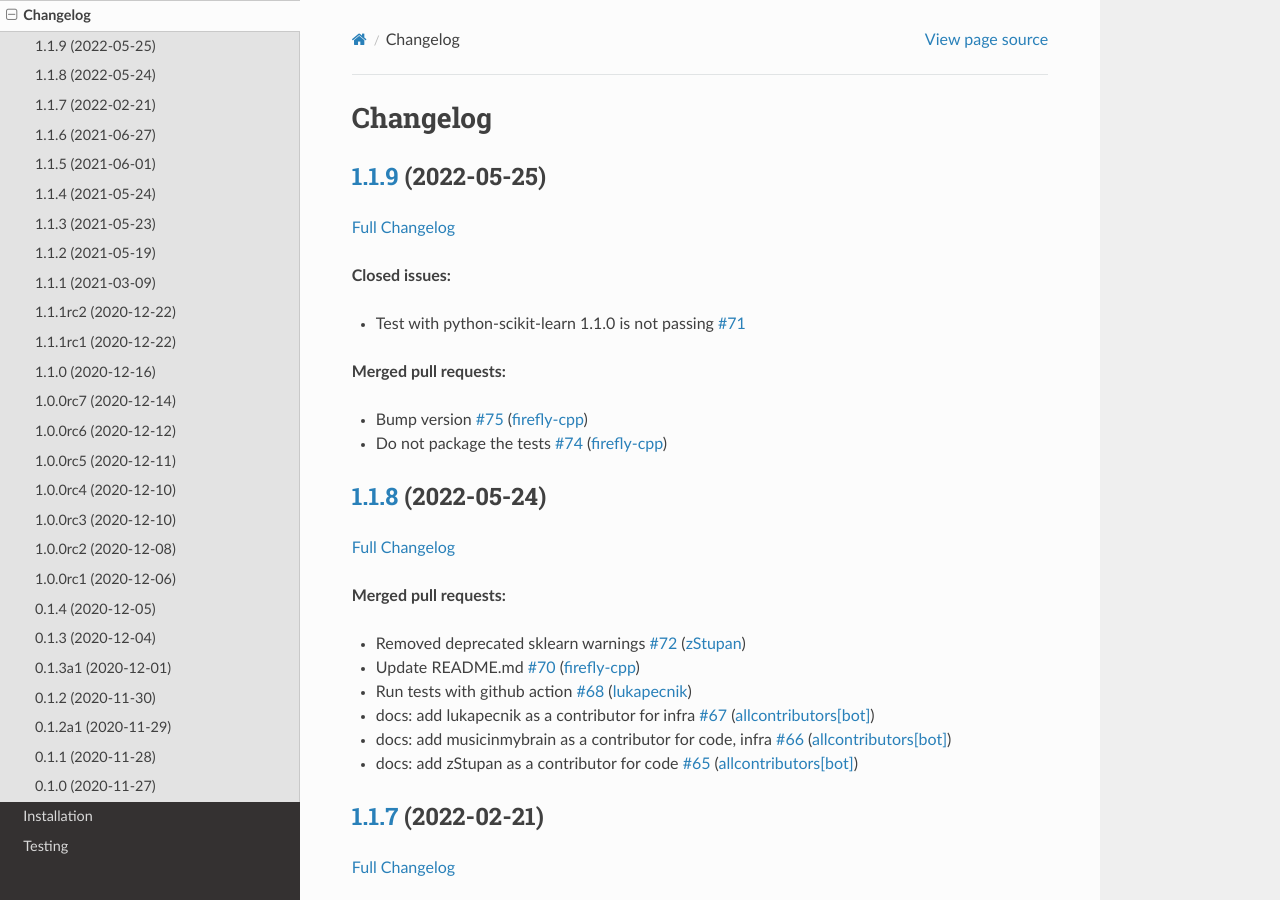
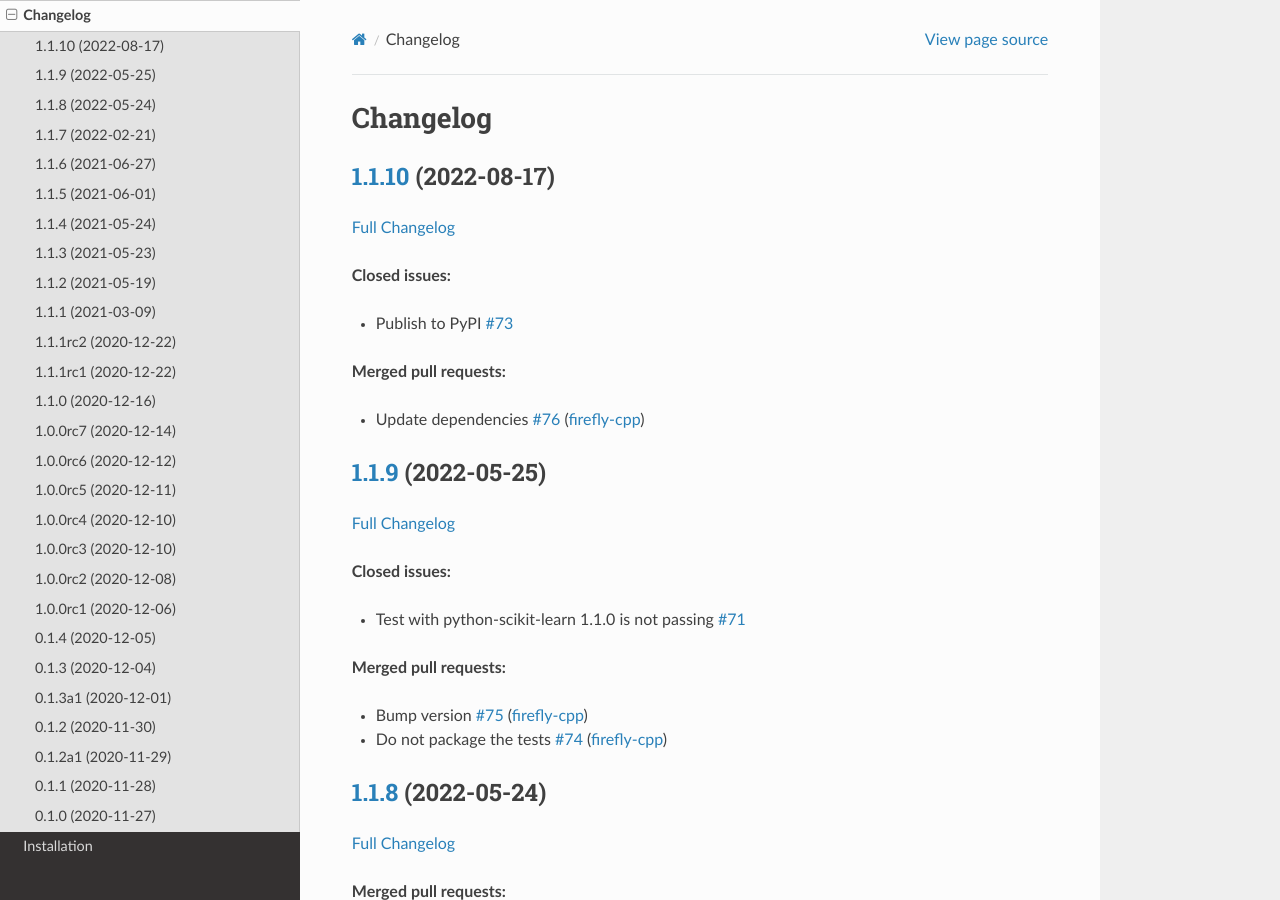
Before and after one commit to firefly-cpp/NiaAML, a Sphinx documentation site: the page built from docs/changelog.rst, in a window 1280 px wide and 900 px high. Built offline with Sphinx 7.4.7 and the Read the Docs theme 2.0.0, drawn with Linux system fonts in a browser that asks for light colours.

Commit message:
Update change logs [skip ci]

```diff
--- a/docs/changelog.rst
+++ b/docs/changelog.rst
@@ -1,11 +1,30 @@
 Changelog
 =========
 
-`1.1.9 <https://github.com/lukapecnik/NiaAML/tree/1.1.9>`__ (2022-05-25)
+`1.1.10 <https://github.com/lukapecnik/niaaml/tree/1.1.10>`__ (2022-08-17)
+--------------------------------------------------------------------------
+
+`Full
+Changelog <https://github.com/lukapecnik/niaaml/compare/1.1.9...1.1.10>`__
+
+**Closed issues:**
+
+-  Publish to PyPI
+   `#73 <https://github.com/lukapecnik/NiaAML/issues/73>`__
+
+**Merged pull requests:**
+
+-  Update dependencies
+   `#76 <https://github.com/lukapecnik/NiaAML/pull/76>`__
+   (`firefly-cpp <https://github.com/firefly-cpp>`__)
+
+.. _section-1:
+
+`1.1.9 <https://github.com/lukapecnik/niaaml/tree/1.1.9>`__ (2022-05-25)
 ------------------------------------------------------------------------
 
 `Full
-Changelog <https://github.com/lukapecnik/NiaAML/compare/1.1.8...1.1.9>`__
+Changelog <https://github.com/lukapecnik/niaaml/compare/1.1.8...1.1.9>`__
 
 **Closed issues:**
 
@@ -184,17 +203,17 @@ Changelog <https://github.com/lukapecnik/NiaAML/compare/1.1.1rc2...1.1.1>`__
    `#44 <https://github.com/lukapecnik/NiaAML/pull/44>`__
    (`firefly-cpp <https://github.com/firefly-cpp>`__)
 
-`1.1.1rc2 <https://github.com/lukapecnik/NiaAML/tree/1.1.1rc2>`__ (2020-12-22)
+`1.1.1rc2 <https://github.com/lukapecnik/niaaml/tree/1.1.1rc2>`__ (2020-12-22)
 ------------------------------------------------------------------------------
 
 `Full
-Changelog <https://github.com/lukapecnik/NiaAML/compare/1.1.1rc1...1.1.1rc2>`__
+Changelog <https://github.com/lukapecnik/niaaml/compare/1.1.1rc1...1.1.1rc2>`__
 
-`1.1.1rc1 <https://github.com/lukapecnik/NiaAML/tree/1.1.1rc1>`__ (2020-12-22)
+`1.1.1rc1 <https://github.com/lukapecnik/niaaml/tree/1.1.1rc1>`__ (2020-12-22)
 ------------------------------------------------------------------------------
 
 `Full
-Changelog <https://github.com/lukapecnik/NiaAML/compare/1.1.0...1.1.1rc1>`__
+Changelog <https://github.com/lukapecnik/niaaml/compare/1.1.0...1.1.1rc1>`__
 
 **Merged pull requests:**
 
@@ -202,19 +221,19 @@ Changelog <https://github.com/lukapecnik/NiaAML/compare/1.1.0...1.1.1rc1>`__
    `#43 <https://github.com/lukapecnik/NiaAML/pull/43>`__
    (`lukapecnik <https://github.com/lukapecnik>`__)
 
-.. _section-9:
+.. _section-10:
 
-`1.1.0 <https://github.com/lukapecnik/NiaAML/tree/1.1.0>`__ (2020-12-16)
+`1.1.0 <https://github.com/lukapecnik/niaaml/tree/1.1.0>`__ (2020-12-16)
 ------------------------------------------------------------------------
 
 `Full
-Changelog <https://github.com/lukapecnik/NiaAML/compare/1.0.0rc7...1.1.0>`__
+Changelog <https://github.com/lukapecnik/niaaml/compare/1.0.0rc7...1.1.0>`__
 
-`1.0.0rc7 <https://github.com/lukapecnik/NiaAML/tree/1.0.0rc7>`__ (2020-12-14)
+`1.0.0rc7 <https://github.com/lukapecnik/niaaml/tree/1.0.0rc7>`__ (2020-12-14)
 ------------------------------------------------------------------------------
 
 `Full
-Changelog <https://github.com/lukapecnik/NiaAML/compare/1.0.0rc6...1.0.0rc7>`__
+Changelog <https://github.com/lukapecnik/niaaml/compare/1.0.0rc6...1.0.0rc7>`__
 
 **Closed issues:**
 
@@ -228,11 +247,11 @@ Changelog <https://github.com/lukapecnik/NiaAML/compare/1.0.0rc6...1.0.0rc7>`__
    `#39 <https://github.com/lukapecnik/NiaAML/pull/39>`__
    (`firefly-cpp <https://github.com/firefly-cpp>`__)
 
-`1.0.0rc6 <https://github.com/lukapecnik/NiaAML/tree/1.0.0rc6>`__ (2020-12-12)
+`1.0.0rc6 <https://github.com/lukapecnik/niaaml/tree/1.0.0rc6>`__ (2020-12-12)
 ------------------------------------------------------------------------------
 
 `Full
-Changelog <https://github.com/lukapecnik/NiaAML/compare/1.0.0rc5...1.0.0rc6>`__
+Changelog <https://github.com/lukapecnik/niaaml/compare/1.0.0rc5...1.0.0rc6>`__
 
 **Closed issues:**
 
@@ -251,11 +270,11 @@ Changelog <https://github.com/lukapecnik/NiaAML/compare/1.0.0rc5...1.0.0rc6>`__
    `#36 <https://github.com/lukapecnik/NiaAML/pull/36>`__
    (`firefly-cpp <https://github.com/firefly-cpp>`__)
 
-`1.0.0rc5 <https://github.com/lukapecnik/NiaAML/tree/1.0.0rc5>`__ (2020-12-11)
+`1.0.0rc5 <https://github.com/lukapecnik/niaaml/tree/1.0.0rc5>`__ (2020-12-11)
 ------------------------------------------------------------------------------
 
 `Full
-Changelog <https://github.com/lukapecnik/NiaAML/compare/1.0.0rc4...1.0.0rc5>`__
+Changelog <https://github.com/lukapecnik/niaaml/compare/1.0.0rc4...1.0.0rc5>`__
 
 **Closed issues:**
 
@@ -267,11 +286,11 @@ Changelog <https://github.com/lukapecnik/NiaAML/compare/1.0.0rc4...1.0.0rc5>`__
 -  Conda support `#35 <https://github.com/lukapecnik/NiaAML/pull/35>`__
    (`lukapecnik <https://github.com/lukapecnik>`__)
 
-`1.0.0rc4 <https://github.com/lukapecnik/NiaAML/tree/1.0.0rc4>`__ (2020-12-10)
+`1.0.0rc4 <https://github.com/lukapecnik/niaaml/tree/1.0.0rc4>`__ (2020-12-10)
 ------------------------------------------------------------------------------
 
 `Full
-Changelog <https://github.com/lukapecnik/NiaAML/compare/1.0.0rc3...1.0.0rc4>`__
+Changelog <https://github.com/lukapecnik/niaaml/compare/1.0.0rc3...1.0.0rc4>`__
 
 **Merged pull requests:**
 
@@ -282,17 +301,17 @@ Changelog <https://github.com/lukapecnik/NiaAML/compare/1.0.0rc3...1.0.0rc4>`__
    `#32 <https://github.com/lukapecnik/NiaAML/pull/32>`__
    (`firefly-cpp <https://github.com/firefly-cpp>`__)
 
-`1.0.0rc3 <https://github.com/lukapecnik/NiaAML/tree/1.0.0rc3>`__ (2020-12-10)
+`1.0.0rc3 <https://github.com/lukapecnik/niaaml/tree/1.0.0rc3>`__ (2020-12-10)
 ------------------------------------------------------------------------------
 
 `Full
-Changelog <https://github.com/lukapecnik/NiaAML/compare/1.0.0rc2...1.0.0rc3>`__
+Changelog <https://github.com/lukapecnik/niaaml/compare/1.0.0rc2...1.0.0rc3>`__
 
-`1.0.0rc2 <https://github.com/lukapecnik/NiaAML/tree/1.0.0rc2>`__ (2020-12-08)
+`1.0.0rc2 <https://github.com/lukapecnik/niaaml/tree/1.0.0rc2>`__ (2020-12-08)
 ------------------------------------------------------------------------------
 
 `Full
-Changelog <https://github.com/lukapecnik/NiaAML/compare/1.0.0rc1...1.0.0rc2>`__
+Changelog <https://github.com/lukapecnik/niaaml/compare/1.0.0rc1...1.0.0rc2>`__
 
 **Merged pull requests:**
 
@@ -308,11 +327,11 @@ Changelog <https://github.com/lukapecnik/NiaAML/compare/1.0.0rc1...1.0.0rc2>`__
    `#27 <https://github.com/lukapecnik/NiaAML/pull/27>`__
    (`lukapecnik <https://github.com/lukapecnik>`__)
 
-`1.0.0rc1 <https://github.com/lukapecnik/NiaAML/tree/1.0.0rc1>`__ (2020-12-06)
+`1.0.0rc1 <https://github.com/lukapecnik/niaaml/tree/1.0.0rc1>`__ (2020-12-06)
 ------------------------------------------------------------------------------
 
 `Full
-Changelog <https://github.com/lukapecnik/NiaAML/compare/0.1.4...1.0.0rc1>`__
+Changelog <https://github.com/lukapecnik/niaaml/compare/0.1.4...1.0.0rc1>`__
 
 **Merged pull requests:**
 
@@ -390,11 +409,11 @@ Changelog <https://github.com/lukapecnik/NiaAML/compare/0.1.2a1...0.1.2>`__
    `#19 <https://github.com/lukapecnik/NiaAML/pull/19>`__
    (`lukapecnik <https://github.com/lukapecnik>`__)
 
-`0.1.2a1 <https://github.com/lukapecnik/NiaAML/tree/0.1.2a1>`__ (2020-11-29)
+`0.1.2a1 <https://github.com/lukapecnik/niaaml/tree/0.1.2a1>`__ (2020-11-29)
 ----------------------------------------------------------------------------
 
 `Full
-Changelog <https://github.com/lukapecnik/NiaAML/compare/0.1.1...0.1.2a1>`__
+Changelog <https://github.com/lukapecnik/niaaml/compare/0.1.1...0.1.2a1>`__
 
 **Closed issues:**
 
```
Also changed, not shown: other parts of docs/changelog.rst (+41 -41 lines), CHANGELOG.md (+64 -52 lines).
